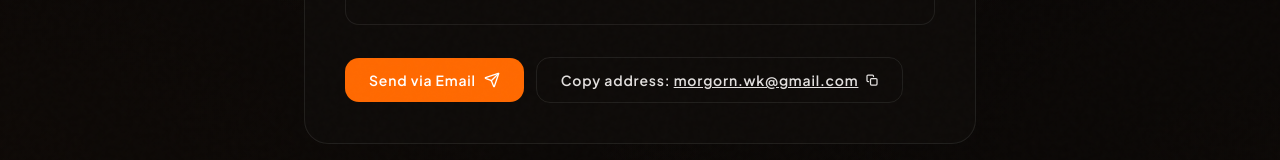
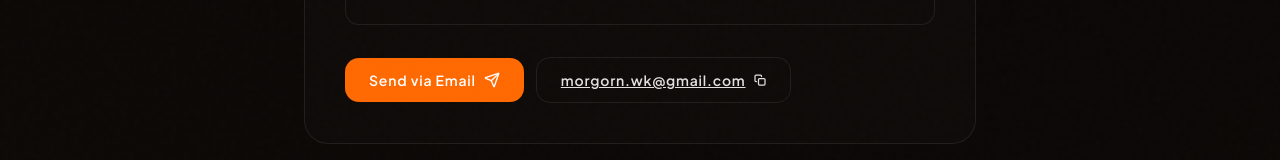
Before and after one commit to nuntawatt/Portfolio-NextJS, a Next.js app in the folder portfolio/: page /contact in a window 1280 px wide. Shown: the part 628-788 px from the top of the page. Built offline with nearby package versions, Linux system fonts and the light colour scheme; no server answers.

Commit message:
fix: remove redundant copy label from contact form for clarity

```diff
--- a/portfolio/src/feature/contact/components/form.tsx
+++ b/portfolio/src/feature/contact/components/form.tsx
@@ -159,7 +159,7 @@ export function ContactForm() {
               title="Click to copy email address"
             >
               <span>
-                {t('contact.copy')} <span className="underline underline-offset-1">{siteConfig.contact.email}</span>
+                <span className="underline underline-offset-1">{siteConfig.contact.email}</span>
               </span>
 
               <svg
--- a/portfolio/src/locales/en.json
+++ b/portfolio/src/locales/en.json
@@ -41,7 +41,6 @@
   "contact.message": "Message Details",
   "contact.message_placeholder": "Tell me more details about your inquiry...",
   "contact.send": "Send via Email",
-  "contact.copy": "Copy address:",
   "contact.copied": "Copied!",
   "skills.title_prefix": "Technical ",
   "skills.title_highlight": "Expertise",
--- a/portfolio/src/locales/th.json
+++ b/portfolio/src/locales/th.json
@@ -41,7 +41,6 @@
   "contact.message": "รายละเอียดข้อความ",
   "contact.message_placeholder": "บอกรายละเอียดเพิ่มเติมเกี่ยวกับสิ่งที่คุณต้องการติดต่อ...",
   "contact.send": "ส่งผ่านอีเมล",
-  "contact.copy": "คัดลอกอีเมล:",
   "contact.copied": "คัดลอกแล้ว!",
   "skills.title_prefix": "ความเชี่ยวชาญ",
   "skills.title_highlight": "ด้านเทคนิค",
```
